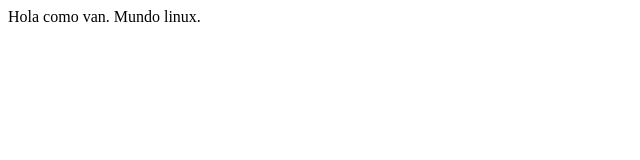
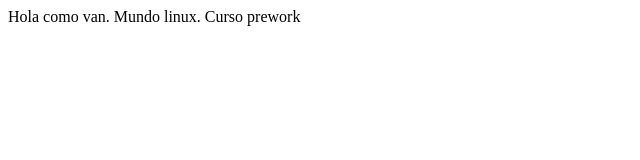
Before and after one commit to edgar242000/proyectoDemoCursoPrework, a plain HTML site: page index.html in a window 1280 px wide. Shown: the whole page, without its empty margins (0-640 px from the left). Drawn offline with Linux system fonts and the light colour scheme.

```diff
--- a/index.html
+++ b/index.html
@@ -7,6 +7,6 @@
     <title>HOLA MUNDO</title>
 </head>
 <body>
-  Hola como van. Mundo linux.
+  Hola como van. Mundo linux. Curso prework
 </body>
 </html>
```
